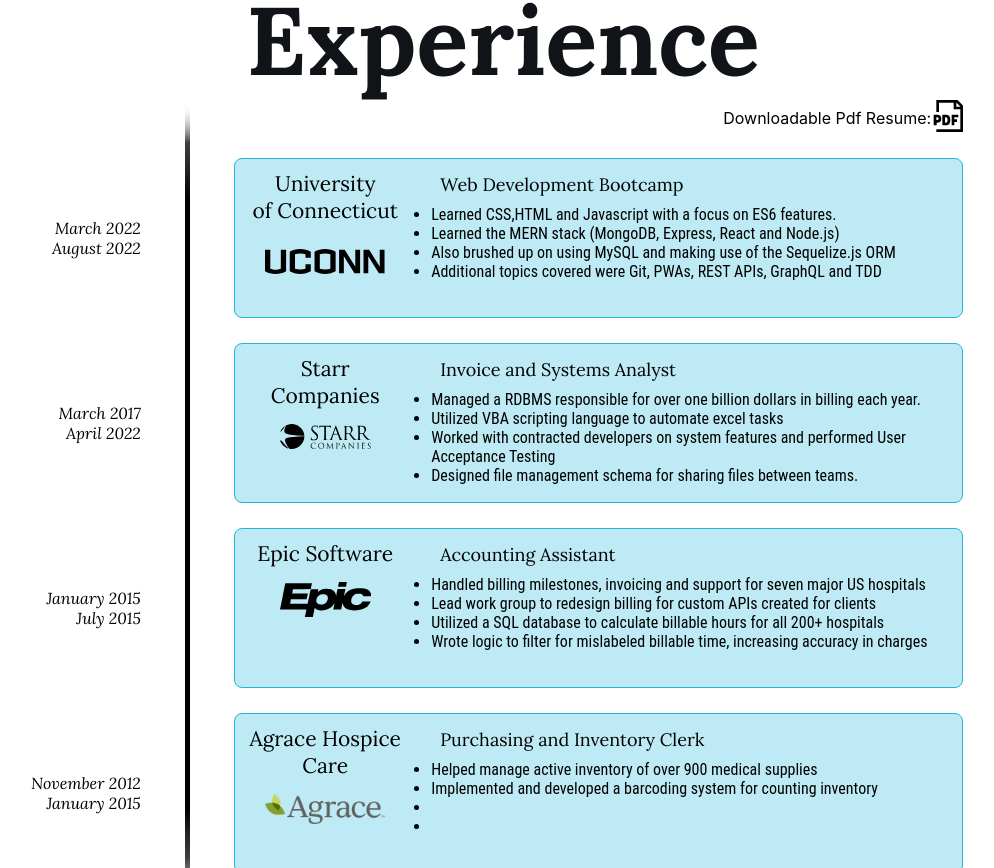
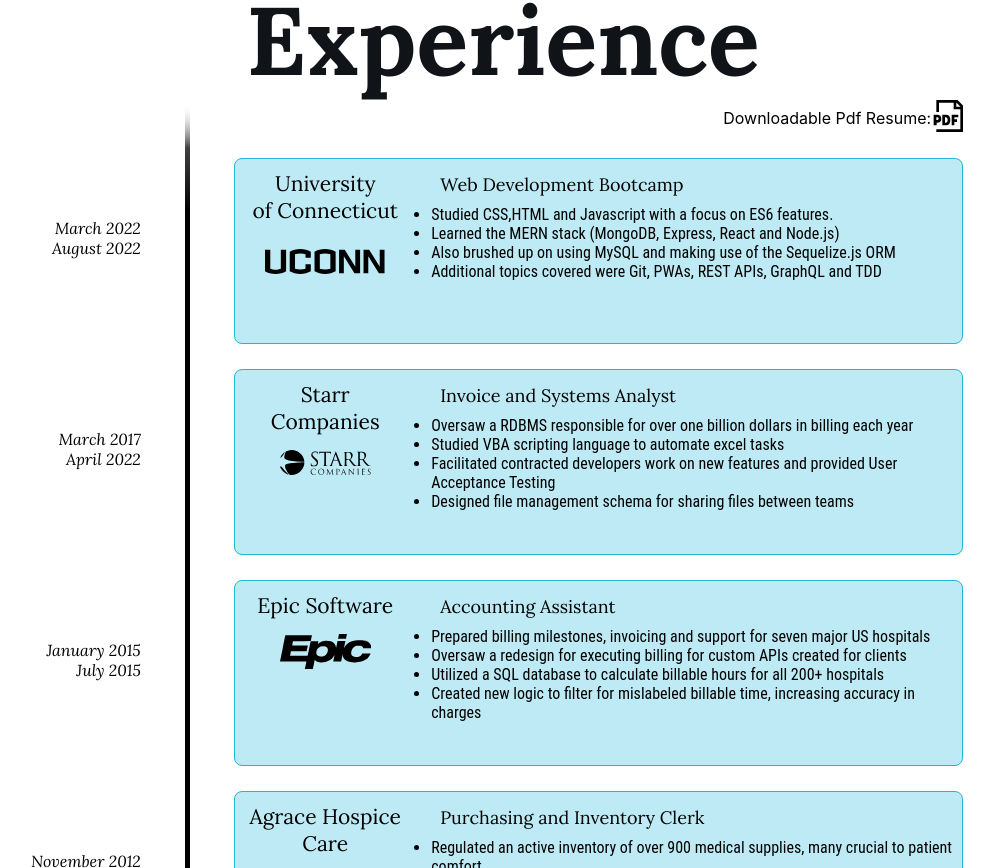
Before and after one commit to AMHaag/react-portfolio, a React (Create React App) app: page / in a window 1280 px wide. Shown: the part 252-1120 px from the top of the page, without its empty margins (161-1155 px from the left). Built offline with nearby package versions, Linux system fonts and the light colour scheme.

Commit message:
updated resume text and about me text

```diff
--- a/src/components/content/AboutMe.js
+++ b/src/components/content/AboutMe.js
@@ -37,14 +37,12 @@ function AboutMe() {
         >
           <h2 className='about-title'>Who is Aaron Haag</h2>
           <p className='about-me-text'>
-            Aaron Haag is a full stack developer leveraging his background in
-            cross system reporting to provide insight on curating data for
-            end-users to make decisions and trace data flow. He earned a
-            certificate in Full Stack Web Development from the University of
-            Connecticut. Aaron is a dedicated puzzle solver who is passionate
-            about developing apps with a focus on mobile-first design and good
-            testing. His greatest strengths are in creativity, process
-            improvements, and defining goals.
+            Full stack developer leveraging a background in finding solutions
+            and reducing repetitive tasks . Earned a certificate in Full Stack
+            Web Development from the University of Connecticut. Dedicated puzzle
+            solver who is passionate about developing apps with a focus on
+            mobile-first design and good testing. Strengths in creativity,
+            process improvements, and defining goals.
           </p>
         </motion.div>
       </div>
--- a/src/components/content/Resume.js
+++ b/src/components/content/Resume.js
@@ -60,7 +60,7 @@ function Resume(props) {
             <p>Web Development Bootcamp</p>
             <ul>
               <li>
-                Learned CSS,HTML and Javascript with a focus on ES6 features.
+                Studied CSS,HTML and Javascript with a focus on ES6 features.
               </li>
               <li>
                 Learned the MERN stack (MongoDB, Express, React and Node.js)
--- a/src/components/content/ResumeInformation.js
+++ b/src/components/content/ResumeInformation.js
@@ -11,11 +11,11 @@ const ResumeInformation = [
     start: 'March 2017',
     end: 'April 2022',
     list1:
-      'Managed a RDBMS responsible for over one billion dollars in billing each year.',
-    list2: 'Utilized VBA scripting language to automate excel tasks',
+      'Oversaw a RDBMS responsible for over one billion dollars in billing each year',
+    list2: 'Studied VBA scripting language to automate excel tasks',
     list3:
-      'Worked with contracted developers on system features and performed User Acceptance Testing',
-    list4: 'Designed file management schema for sharing files between teams.',
+      'Facilitated contracted developers work on new features and provided User Acceptance Testing',
+    list4: 'Designed file management schema for sharing files between teams',
     list5: '',
     icon: <Starr height='25px' />,
   },
@@ -25,10 +25,10 @@ const ResumeInformation = [
     title: 'Accounting Assistant',
     start: 'January 2015',
     end: 'July 2015',
-    list1: 'Handled billing milestones, invoicing and support for seven major US hospitals',
-    list2: 'Lead work group to redesign billing for custom APIs created for clients',
+    list1: 'Prepared billing milestones, invoicing and support for seven major US hospitals',
+    list2: 'Oversaw a redesign for executing billing for custom APIs created for clients',
     list3: 'Utilized a SQL database to calculate billable hours for all 200+ hospitals',
-    list4: 'Wrote logic to filter for mislabeled billable time, increasing accuracy in charges',
+    list4: 'Created new logic to filter for mislabeled billable time, increasing accuracy in charges',
     list5: '',
     icon: <EpicLogo height='35px'/>,
   },
@@ -38,10 +38,10 @@ const ResumeInformation = [
     title: 'Purchasing and Inventory Clerk',
     start: 'November 2012',
     end: 'January 2015',
-    list1: 'Helped manage active inventory of over 900 medical supplies',
-    list2: 'Implemented and developed a barcoding system for counting inventory',
-    list3: '',
-    list4: '',
+    list1: 'Regulated an active inventory of over 900 medical supplies, many crucial to patient comfort',
+    list2: 'Engineered and operated a barcoding system for counting inventory, reducing waste and miscounts',
+    list3: 'Converted supply rooms to a kanban system to almost eliminate out of stock time for all supplies',
+    list4: 'Introduced XML templates to quicken adding new items into inventory',
     list5: '',
     icon: <Agrace height='30px'/>,
   },
```
